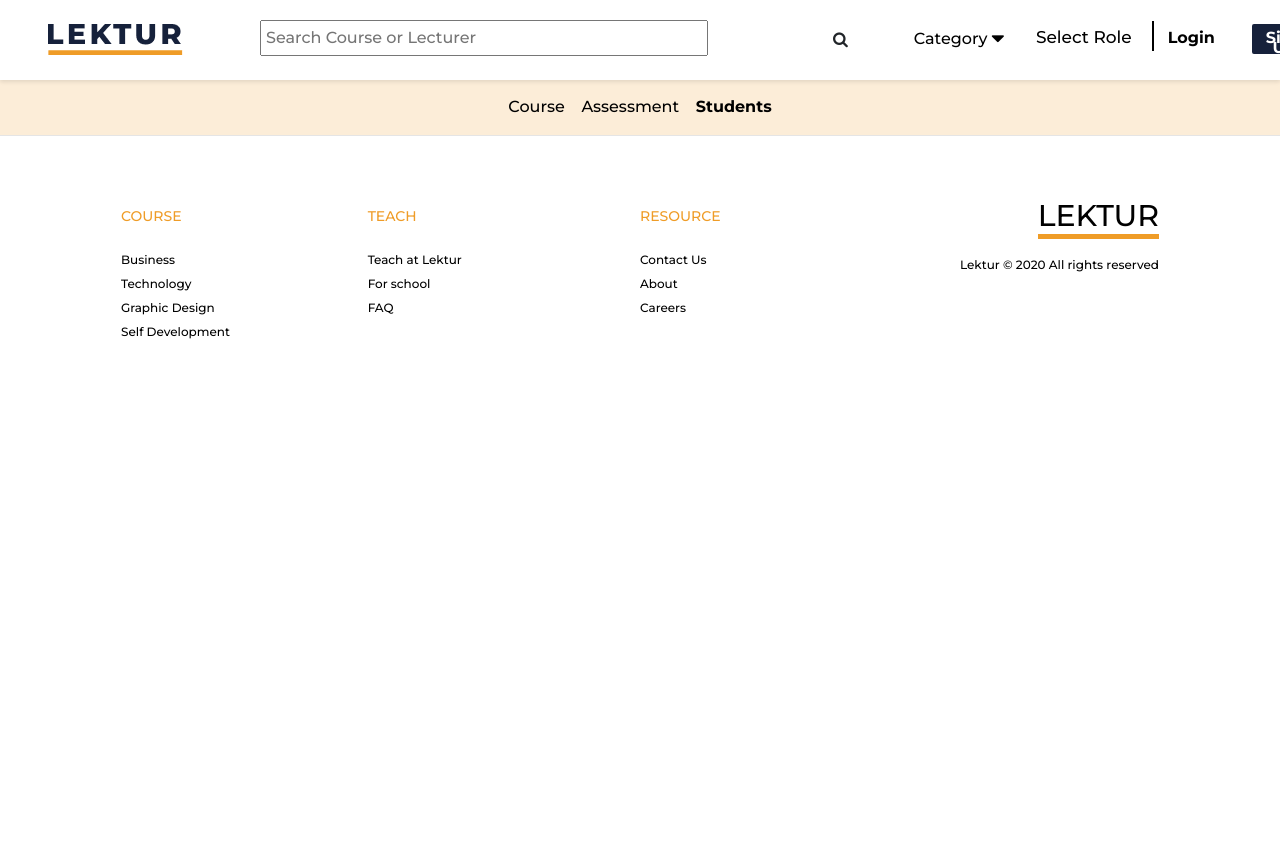
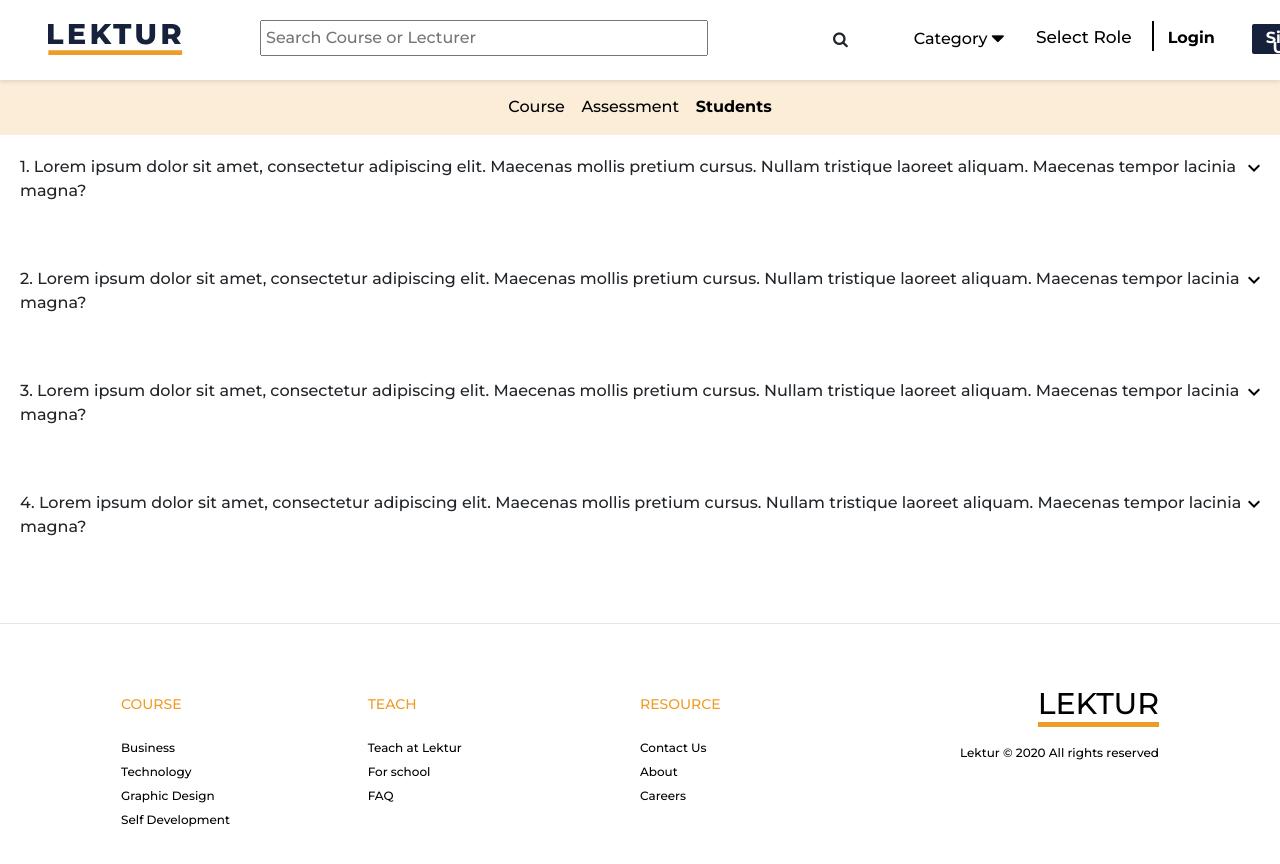
Before and after one commit to Rantikaayuning/frontend-lektur-app, a React (Create React App) app: page /course-assesment-teacher1 in a window 1280 px wide. Shown: the top 864 px of the page. Before the commit the page ends 800 px from the top, so only its background shows below. Built offline with nearby package versions, Linux system fonts and the light colour scheme; no server answers.

Commit message:
fixing dropdown functionality on page assemnt.js teacher role

```diff
--- a/src/assets/JSONFile/dummyData.js
+++ b/src/assets/JSONFile/dummyData.js
@@ -1,7 +1,7 @@
 import Rectangle5 from "../../assets/Rectangle5.png";
-import profilePic from "../../assets/studentpicture.png"
-import reactCourse from "../../assets/reactCourse.png"
-import imgCourse from "../course-image.png"
+import profilePic from "../../assets/studentpicture.png";
+import reactCourse from "../../assets/reactCourse.png";
+import imgCourse from "../course-image.png";
 
 export const staticImage = [
   {
@@ -86,22 +86,22 @@ export const staticImage = [
   },
 ];
 
-export const buttonMaterials=[
-  {name: "BUSSINESS"},
-  {name: "TECHNOLOGY"},
-  {name: "BUSSINESS"},
-  {name: "GRAPHIC DESAIN"},
-  {name: "BUSSINESS"},
-  {name: "TECHNOLOGY"},
-  {name: "BUSSINESS"},
-  {name: "GRAPHIC DESAIN"},
-  {name: "BUSSINESS"},
-  {name: "TECHNOLOGY"},
-  {name: "BUSSINESS"},
-  {name: "GRAPHIC DESAIN"},
-]
+export const buttonMaterials = [
+  { name: "BUSSINESS" },
+  { name: "TECHNOLOGY" },
+  { name: "BUSSINESS" },
+  { name: "GRAPHIC DESAIN" },
+  { name: "BUSSINESS" },
+  { name: "TECHNOLOGY" },
+  { name: "BUSSINESS" },
+  { name: "GRAPHIC DESAIN" },
+  { name: "BUSSINESS" },
+  { name: "TECHNOLOGY" },
+  { name: "BUSSINESS" },
+  { name: "GRAPHIC DESAIN" },
+];
 
-export const cardMaterial=[
+export const cardMaterial = [
   {
     image: Rectangle5,
     text:
@@ -141,14 +141,14 @@ export const cardMaterial=[
     video_numbers: "15 Videos",
     material_numbers: "3 Learning Material",
     footer: "Business",
-  }
-]
+  },
+];
 
 export const teacherProfile = {
   name: "John Doe",
   email: "john.doe@gmail.com",
-  image: profilePic
-}
+  image: profilePic,
+};
 
 export const courseCardJson = [
   {
@@ -156,86 +156,98 @@ export const courseCardJson = [
     title: "React Crash Course I",
     videoNums: "10 Videos",
     lessonNums: "11 Lesson Materials",
-    studentEnrolled: "120 Students enrolled"
+    studentEnrolled: "120 Students enrolled",
   },
   {
     image: reactCourse,
     title: "React Crash Course II",
     videoNums: "20 Videos",
     lessonNums: "10 Lesson Materials",
-    studentEnrolled: "205 Students enrolled"
+    studentEnrolled: "205 Students enrolled",
   },
   {
     image: reactCourse,
     title: "React Crash Course III",
     videoNums: "19 Videos",
     lessonNums: "13 Lesson Materials",
-    studentEnrolled: "120 Students enrolled"
-  }
-]
+    studentEnrolled: "120 Students enrolled",
+  },
+];
 
 export const studentAssessment = [
   {
     noQuestion: 1,
-    question: 'Lorem ipsum dolor sit amet, consectetur adipiscing elit. Maecenas mollis pretium cursus. Nullam tristique laoreet aliquam. Maecenas tempor lacinia magna?',
-    choiceOne: 'sit amet auctor nulla aliquet eget',
-    choiceTwo: 'sit amet auctor nulla aliquet eget',
-    choiceThree: 'sit amet auctor nulla aliquet eget',
-    choiceFour: 'sit amet auctor nulla aliquet eget',
-    choiceFive: 'sit amet auctor nulla aliquet eget',
-    remark: 'Neque porro quisquam est qui dolorem ipsum quia dolor sit amet, consectetur, adipisci velit.',
-    isCorrect: true
+    question:
+      "Lorem ipsum dolor sit amet, consectetur adipiscing elit. Maecenas mollis pretium cursus. Nullam tristique laoreet aliquam. Maecenas tempor lacinia magna?",
+    choiceOne: "sit amet auctor nulla aliquet eget",
+    choiceTwo: "sit amet auctor nulla aliquet eget",
+    choiceThree: "sit amet auctor nulla aliquet eget",
+    choiceFour: "sit amet auctor nulla aliquet eget",
+    choiceFive: "sit amet auctor nulla aliquet eget",
+    remark:
+      "Neque porro quisquam est qui dolorem ipsum quia dolor sit amet, consectetur, adipisci velit.",
+    isCorrect: true,
+    isChosen: false,
   },
   {
     noQuestion: 2,
-    question: 'Lorem ipsum dolor sit amet, consectetur adipiscing elit. Maecenas mollis pretium cursus. Nullam tristique laoreet aliquam. Maecenas tempor lacinia magna?',
-    choiceOne: 'sit amet auctor nulla aliquet eget',
-    choiceTwo: 'sit amet auctor nulla aliquet eget',
-    choiceThree: 'sit amet auctor nulla aliquet eget',
-    choiceFour: 'sit amet auctor nulla aliquet eget',
-    choiceFive: 'sit amet auctor nulla aliquet eget',
-    remark: 'Neque porro quisquam est qui dolorem ipsum quia dolor sit amet, consectetur, adipisci velit.',
-    isCorrect: true
+    question:
+      "Lorem ipsum dolor sit amet, consectetur adipiscing elit. Maecenas mollis pretium cursus. Nullam tristique laoreet aliquam. Maecenas tempor lacinia magna?",
+    choiceOne: "sit amet auctor nulla aliquet eget",
+    choiceTwo: "sit amet auctor nulla aliquet eget",
+    choiceThree: "sit amet auctor nulla aliquet eget",
+    choiceFour: "sit amet auctor nulla aliquet eget",
+    choiceFive: "sit amet auctor nulla aliquet eget",
+    remark:
+      "Neque porro quisquam est qui dolorem ipsum quia dolor sit amet, consectetur, adipisci velit.",
+    isCorrect: true,
+    isChosen: false,
   },
   {
     noQuestion: 3,
-    question: 'Lorem ipsum dolor sit amet, consectetur adipiscing elit. Maecenas mollis pretium cursus. Nullam tristique laoreet aliquam. Maecenas tempor lacinia magna?',
-    choiceOne: 'sit amet auctor nulla aliquet eget',
-    choiceTwo: 'sit amet auctor nulla aliquet eget',
-    choiceThree: 'sit amet auctor nulla aliquet eget',
-    choiceFour: 'sit amet auctor nulla aliquet eget',
-    choiceFive: 'sit amet auctor nulla aliquet eget',
-    remark: 'Neque porro quisquam est qui dolorem ipsum quia dolor sit amet, consectetur, adipisci velit.',
-    isCorrect: true
+    question:
+      "Lorem ipsum dolor sit amet, consectetur adipiscing elit. Maecenas mollis pretium cursus. Nullam tristique laoreet aliquam. Maecenas tempor lacinia magna?",
+    choiceOne: "sit amet auctor nulla aliquet eget",
+    choiceTwo: "sit amet auctor nulla aliquet eget",
+    choiceThree: "sit amet auctor nulla aliquet eget",
+    choiceFour: "sit amet auctor nulla aliquet eget",
+    choiceFive: "sit amet auctor nulla aliquet eget",
+    remark:
+      "Neque porro quisquam est qui dolorem ipsum quia dolor sit amet, consectetur, adipisci velit.",
+    isCorrect: true,
+    isChosen: false,
   },
   {
     noQuestion: 4,
-    question: 'Lorem ipsum dolor sit amet, consectetur adipiscing elit. Maecenas mollis pretium cursus. Nullam tristique laoreet aliquam. Maecenas tempor lacinia magna?',
-    choiceOne: 'sit amet auctor nulla aliquet eget',
-    choiceTwo: 'sit amet auctor nulla aliquet eget',
-    choiceThree: 'sit amet auctor nulla aliquet eget',
-    choiceFour: 'sit amet auctor nulla aliquet eget',
-    choiceFive: 'sit amet auctor nulla aliquet eget',
-    remark: 'Neque porro quisquam est qui dolorem ipsum quia dolor sit amet, consectetur, adipisci velit.',
-    isCorrect: false
-  }
-]
+    question:
+      "Lorem ipsum dolor sit amet, consectetur adipiscing elit. Maecenas mollis pretium cursus. Nullam tristique laoreet aliquam. Maecenas tempor lacinia magna?",
+    choiceOne: "sit amet auctor nulla aliquet eget",
+    choiceTwo: "sit amet auctor nulla aliquet eget",
+    choiceThree: "sit amet auctor nulla aliquet eget",
+    choiceFour: "sit amet auctor nulla aliquet eget",
+    choiceFive: "sit amet auctor nulla aliquet eget",
+    remark:
+      "Neque porro quisquam est qui dolorem ipsum quia dolor sit amet, consectetur, adipisci velit.",
+    isCorrect: false,
+    isChosen: false,
+  },
+];
 
 export const teacherAssessment = [
   {
     noQuestion: null,
-    question: '',
-    optionOne: '',
-    optionTwo: '',
-    optionThree: '',
-    optionFour: '',
-    remark: '',
-  }
-]
+    question: "",
+    optionOne: "",
+    optionTwo: "",
+    optionThree: "",
+    optionFour: "",
+    remark: "",
+  },
+];
 
 export const studentEnroll = [
   {
-    name: 'Justin Junaedi',
+    name: "Justin Junaedi",
     isCompleted: false,
     isActive: true,
     isPending: false,
@@ -244,7 +256,7 @@ export const studentEnroll = [
     score: null,
   },
   {
-    name: 'Travis Sucipto',
+    name: "Travis Sucipto",
     isCompleted: true,
     isActive: false,
     isPending: false,
@@ -253,7 +265,7 @@ export const studentEnroll = [
     score: 73,
   },
   {
-    name: 'Travis Sucipto',
+    name: "Travis Sucipto",
     isCompleted: true,
     isActive: false,
     isPending: false,
@@ -262,7 +274,7 @@ export const studentEnroll = [
     score: 73,
   },
   {
-    name: 'Asahi Muhammad',
+    name: "Asahi Muhammad",
     isCompleted: false,
     isActive: false,
     isPending: true,
@@ -271,20 +283,20 @@ export const studentEnroll = [
     score: null,
   },
   {
-    name: 'Asahi Muhammad',
+    name: "Asahi Muhammad",
     isCompleted: false,
     isActive: false,
     isPending: true,
     noQuestion: null,
     totalQuestion: null,
     score: null,
-  }
-]
+  },
+];
 
 export const studentCourses = [
   {
-    title: 'React Crash Course',
-    writer: 'Travery Media',
+    title: "React Crash Course",
+    writer: "Travery Media",
     totalCourse: 8,
     courseDone: 2,
     image: imgCourse,
@@ -295,20 +307,19 @@ export const studentCourses = [
     rightAnswer: null,
     totalQuestion: null,
     id: 1,
-    lesson:
-      {
-        1: 'What is React Course?',
-        2: 'How is React Course?',
-        3: 'Why is React Course?',
-        4: 'Loreum Ipsum',
-        5: 'Loreum Ipsum',
-        6: 'Loreum Ipsum',
-        7: 'Loreum Ipsum',
-      }
+    lesson: {
+      1: "What is React Course?",
+      2: "How is React Course?",
+      3: "Why is React Course?",
+      4: "Loreum Ipsum",
+      5: "Loreum Ipsum",
+      6: "Loreum Ipsum",
+      7: "Loreum Ipsum",
+    },
   },
   {
-    title: 'Build Web Game Using React',
-    writer: 'Travery Media',
+    title: "Build Web Game Using React",
+    writer: "Travery Media",
     totalCourse: 15,
     courseDone: 8,
     image: imgCourse,
@@ -318,34 +329,34 @@ export const studentCourses = [
     completeDate: null,
     rightAnswer: null,
     totalQuestion: null,
-    id: 2
+    id: 2,
   },
   {
-    title: 'Create Cinematic Music Video',
-    writer: 'John Doe',
+    title: "Create Cinematic Music Video",
+    writer: "John Doe",
     totalCourse: 15,
     courseDone: 8,
     image: imgCourse,
     isCompleted: true,
     isPending: false,
     isActive: false,
-    completeDate: '28 January 2021 08:00pm',
+    completeDate: "28 January 2021 08:00pm",
     rightAnswer: 11,
     totalQuestion: 15,
-    id: 3
+    id: 3,
   },
   {
-    title: 'Create Cinematic Music Video',
-    writer: 'John Doe',
+    title: "Create Cinematic Music Video",
+    writer: "John Doe",
     totalCourse: 15,
     courseDone: 8,
     image: imgCourse,
     isCompleted: true,
     isPending: false,
     isActive: false,
-    completeDate: '28 January 2021 08:00pm',
+    completeDate: "28 January 2021 08:00pm",
     rightAnswer: 11,
     totalQuestion: 15,
-    id: 4
+    id: 4,
   },
-]
+];
--- a/src/pages/TeacherNewCourse/Tab/Assessment.js
+++ b/src/pages/TeacherNewCourse/Tab/Assessment.js
@@ -1,78 +1,101 @@
-import React, {useState} from 'react';
-import { Link } from 'react-router-dom';
-import { studentAssessment as assessment } from '../../../assets/JSONFile/dummyData'
-import imgEdit from '../../../assets/editicon.png'
-import imgDropdown from '../../../assets/dropdownsymbol.png'
+import React, { useState } from "react";
+import { Link } from "react-router-dom";
+import { studentAssessment as assessment } from "../../../assets/JSONFile/dummyData";
+import imgEdit from "../../../assets/editicon.png";
+import imgDropdown from "../../../assets/dropdownsymbol.png";
 
 const TeacherAssessmentTab = () => {
-    const [isSave, setSave] = useState(false)
-    const [isDropdownOpen, setDropDownOpen] = useState(false)
+  const [isSave, setSave] = useState(false);
+  const [isPicked, setPicked] = useState({
+    data: [...assessment],
+  });
+  function handleDropDown(index) {
+    isPicked.data[index].isChosen
+      ? (isPicked.data[index].isChosen = false)
+      : (isPicked.data[index].isChosen = true);
+    setPicked({ ...isPicked });
+  }
+  function handleDropDownActive(index) {
+    if (isPicked.data[index].isChosen) {
+      return true;
+    } else {
+      return false;
+    }
+  }
 
   const handleSave = () => {
-        setSave(!isSave)
-    }
-
-    const handleDropDown = () => {
-        setDropDownOpen(!isDropdownOpen)
-    }
+    setSave(!isSave);
+  };
 
   return (
     <>
-            <div className='teacher-assessment'>
-                <div className='teacher-dashboard-list'>
-                    <Link to='/teacher-new-course'>
+      <div className="teacher-assessment">
+        <div className="teacher-dashboard-list">
+          <Link to="/teacher-new-course">
             <p>Course</p>
           </Link>
-                        <p className='open'>Assessment</p>
-                    <Link to='/teacher-new-students'>
+          <p className="open">Assessment</p>
+          <Link to="/teacher-new-students">
             <p>Students</p>
           </Link>
         </div>
         {isSave ? (
-                <div className='teacher-save-question-box'>
-                    <div className='teacher-question-title'>
+          <div className="teacher-save-question-box">
+            <div className="teacher-question-title">
               <h4>Questions</h4>
             </div>
-                <div className='teacher-new-question-save'>
-                    <div className='teacher-option-save'>
+            <div className="teacher-new-question-save">
+              <div className="teacher-option-save">
                 <h4>
-                            {assessment.length} Questions{' '}
-                            <span><img src={imgEdit} alt='edit' onClick={handleSave}/></span>
-                        </h4><br/>
+                  {assessment.length} Questions{" "}
+                  <span>
+                    <img src={imgEdit} alt="edit" onClick={handleSave} />
+                  </span>
+                </h4>
+                <br />
               </div>
-                    <div className='save-question-box'>
-                        {assessment.map(item => (
-                            <div className='questions-answer-box-save'>
-                                <div className='question-dropdown'>
-                                    <p>{item.noQuestion}. {item.question}</p>
-                                    <p><img src={imgDropdown} alt='symbol' onClick={handleDropDown}/></p>
+              <div className="save-question-box">
+                {assessment.map((item, index) => (
+                  <div className="questions-answer-box-save">
+                    <div className="question-dropdown">
+                      <p>
+                        {item.noQuestion}. {item.question}
+                      </p>
+                      <p>
+                        <img
+                          src={imgDropdown}
+                          alt="symbol"
+                          onClick={handleDropDown}
+                        />
+                      </p>
                     </div>
-                            {isDropdownOpen === false ? (
+                    {handleDropDownActive(index) && (
                       <>
                         <label class="container">
-                                <p className='answer'>Answer</p>
-                                <input type="radio" name="radio"/>{' '}
+                          <p className="answer">Answer</p>
+                          <input type="radio" name="radio" />{" "}
                           <span>{item.choiceOne}</span>
                         </label>
                         <label class="container">
-                                    <input type="radio" name="radio"/>{' '}
+                          <input type="radio" name="radio" />{" "}
                           <span>{item.choiceTwo}</span>
                         </label>
                         <label class="container">
-                                    <input type="radio" name="radio"/>{' '}
+                          <input type="radio" name="radio" />{" "}
                           <span>{item.choiceThree}</span>
                         </label>
                         <label class="container">
-                                    <input type="radio" name="radio"/>{' '}
+                          <input type="radio" name="radio" />{" "}
                           <span>{item.choiceFour}</span>
                         </label>
                         <label class="container">
-                                    <input type="radio" name="radio"/>{' '}
+                          <input type="radio" name="radio" />{" "}
                           <span>{item.choiceFive}</span>
                         </label>
                       </>
-                            ) : ''}
-                            <br/><br/>
+                    )}
+                    <br />
+                    <br />
                   </div>
                 ))}
               </div>
@@ -80,65 +103,91 @@ const TeacherAssessmentTab = () => {
           </div>
         ) : (
           <>
-                <div className='teacher-question-title'>
+            <div className="teacher-question-title">
               <h4>Questions</h4>
             </div>
-                <div className='teacher-new-question'>
-                    <div className='teacher-option-title'>
-                        <h4>#1 {' '} <span><input type="text" placeholder="Question"/><hr type="solid"/></span></h4>
+            <div className="teacher-new-question">
+              <div className="teacher-option-title">
+                <h4>
+                  #1{" "}
+                  <span>
+                    <input type="text" placeholder="Question" />
+                    <hr type="solid" />
+                  </span>
+                </h4>
               </div>
-                    <br/>
-                    <div className='teacher-option-box'>
-                        <div className='teacher-answer-option'>
-                            <h5>Answer</h5><br/>
+              <br />
+              <div className="teacher-option-box">
+                <div className="teacher-answer-option">
+                  <h5>Answer</h5>
+                  <br />
                   <p>
                     <label class="container">
-                                <input type="radio" name="radio" /> {' '}
-                                <span><input type="text" placeholder="Option"/><hr type="solid"/></span>
+                      <input type="radio" name="radio" />{" "}
+                      <span>
+                        <input type="text" placeholder="Option" />
+                        <hr type="solid" />
+                      </span>
                     </label>
                   </p>
                   <p>
                     <label class="container">
-                                <input type="radio" name="radio" /> {' '}
-                                <span><input type="text" placeholder="Option"/><hr type="solid"/></span>
+                      <input type="radio" name="radio" />{" "}
+                      <span>
+                        <input type="text" placeholder="Option" />
+                        <hr type="solid" />
+                      </span>
                     </label>
                   </p>
                   <p>
                     <label class="container">
-                                <input type="radio" name="radio" /> {' '}
-                                <span><input type="text" placeholder="Option"/><hr type="solid"/></span>
+                      <input type="radio" name="radio" />{" "}
+                      <span>
+                        <input type="text" placeholder="Option" />
+                        <hr type="solid" />
+                      </span>
                     </label>
                   </p>
                   <p>
                     <label class="container">
-                                <input type="radio" name="radio" /> {' '}
-                                <span><input type="text" placeholder="Option"/><hr type="solid"/></span>
+                      <input type="radio" name="radio" />{" "}
+                      <span>
+                        <input type="text" placeholder="Option" />
+                        <hr type="solid" />
+                      </span>
                     </label>
                   </p>
                 </div>
-                        <div className='teacher-answer-remark'>
-                            <h5>Remark</h5><br/>
-                            <textarea type="text" placeholder="Explain here..." cols='45' rows='5'/>
-                            <span><hr type="solid"/></span>
+                <div className="teacher-answer-remark">
+                  <h5>Remark</h5>
+                  <br />
+                  <textarea
+                    type="text"
+                    placeholder="Explain here..."
+                    cols="45"
+                    rows="5"
+                  />
+                  <span>
+                    <hr type="solid" />
+                  </span>
                 </div>
               </div>
-                    <br/>
-                    <div className='teacher-add-more'>
+              <br />
+              <div className="teacher-add-more">
                 <button>Add More Option</button>
               </div>
             </div>
-                <div className='add-new-question'>
+            <div className="add-new-question">
               <p>Add New Question</p>
             </div>
-                <div className='save-exam-question'>
+            <div className="save-exam-question">
               <button onClick={handleSave}>Save Exam</button>
             </div>
           </>
         )}
       </div>
-
     </>
-    )
-}
+  );
+};
 
 export default TeacherAssessmentTab;
--- a/src/pages/TeacherNewCourse/Tab/DashBoardCourse/CourseAssesment.js
+++ b/src/pages/TeacherNewCourse/Tab/DashBoardCourse/CourseAssesment.js
@@ -1,6 +1,26 @@
-import React from "react";
+import React, { useState } from "react";
 import { Link } from "react-router-dom";
+import { studentAssessment as assessment } from "../../../../assets/JSONFile/dummyData";
+import imgDropdown from "../../../../assets/dropdownsymbol.png";
+
 function CourseAssesment() {
+  const [isPicked, setPicked] = useState({
+    data: [...assessment],
+  });
+  function handleDropDown(index) {
+    isPicked.data[index].isChosen
+      ? (isPicked.data[index].isChosen = false)
+      : (isPicked.data[index].isChosen = true);
+    setPicked({ ...isPicked });
+  }
+  function handleDropDownActive(index) {
+    if (isPicked.data[index].isChosen) {
+      return true;
+    } else {
+      return false;
+    }
+  }
+
   return (
     <div>
       <div className="teacher-dashboard-list">
@@ -12,6 +32,53 @@ function CourseAssesment() {
         </Link>
         <p className="open">Students</p>
       </div>
+      <div className="save-question-box">
+        {assessment.map((item, index) => (
+          <div className="questions-answer-box-save" key={index}>
+            <div className="question-dropdown">
+              <p>
+                {item.noQuestion}. {item.question}
+              </p>
+              <p>
+                <img
+                  src={imgDropdown}
+                  alt="symbol"
+                  onClick={() => {
+                    handleDropDown(index);
+                  }}
+                />
+              </p>
+            </div>
+            {handleDropDownActive(index) && (
+              <div>
+                <label className="container">
+                  <p className="answer">Answer</p>
+                  <input type="radio" name="radio" />
+                  <span>{item.choiceOne}</span>
+                </label>
+                <label className="container">
+                  <input type="radio" name="radio" />
+                  <span>{item.choiceTwo}</span>
+                </label>
+                <label className="container">
+                  <input type="radio" name="radio" />
+                  <span>{item.choiceThree}</span>
+                </label>
+                <label className="container">
+                  <input type="radio" name="radio" />
+                  <span>{item.choiceFour}</span>
+                </label>
+                <label className="container">
+                  <input type="radio" name="radio" />
+                  <span>{item.choiceFive}</span>
+                </label>
+              </div>
+            )}
+            <br />
+            <br />
+          </div>
+        ))}
+      </div>
     </div>
   );
 }
```
Lines whose indentation alone changed are shown as unchanged.
